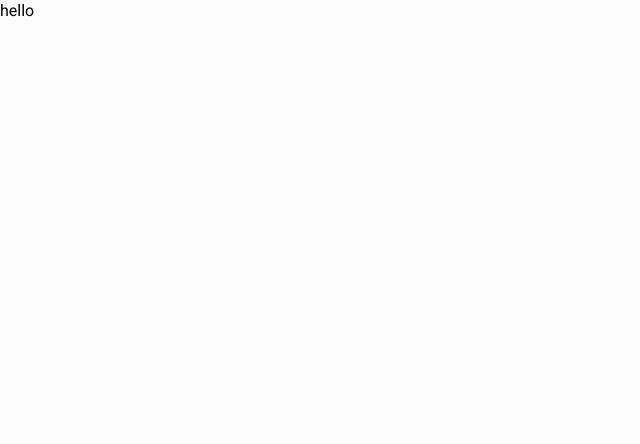
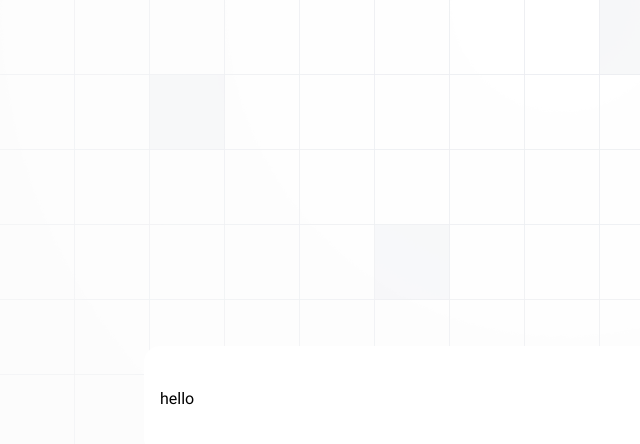
Before and after one commit to Sabamoradi/geo-app, a React (Create React App) app: page /home in a window 1280 px wide. Shown: the top 444 px of the page, without its empty margins (0-640 px from the left). Built offline with nearby package versions, Linux system fonts and the light colour scheme.

Commit message:
style of home page

```diff
--- /dev/null
+++ b/src/domains/Home/StyledHome.tsx
@@ -0,0 +1,25 @@
+import styled from "styled-components";
+import { colors } from "../../styles/constants";
+import { toRem } from "../../styles/functions";
+
+const backgroundImage = require("../../assets/img/Backgroundpattern.png");
+
+const HomeContainer = styled.div`
+  width: 100vw;
+  height: 100vh;
+  background-image: url(${backgroundImage});
+  background-size: contain;
+  background-repeat: repeat;
+  display: flex;
+  align-items: center;
+  justify-content: center;
+`;
+
+const HomeBox = styled.div`
+  background-color: ${colors.white};
+  box-shadow: ${toRem(16)} ${toRem(16)} ${toRem(16)} ${toRem(16)}-5px 9px 23px 0px ${colors.grayCf};
+  border-radius: ${toRem(16)};
+  padding: ${toRem(42)} ${toRem(16)};
+  width: 75%;
+`;
+export { HomeContainer, HomeBox };
--- a/src/domains/Home/index.tsx
+++ b/src/domains/Home/index.tsx
@@ -1,5 +1,11 @@
+import { HomeBox, HomeContainer } from "./StyledHome";
+
 const Home = () => {
-  return <>hello</>;
+  return (
+    <HomeContainer>
+      <HomeBox>hello</HomeBox>
+    </HomeContainer>
+  );
 };
 
 export default Home;
--- a/src/styles/constants.ts
+++ b/src/styles/constants.ts
@@ -1,5 +1,6 @@
 export const colors = {
   grayEA: "#EAECF0",
+  grayCf:"#cfcfcfcc",
   white: "#fff",
   black: "#000",
   grayFA:"#FAFAFA",
```
Also changed, not shown: src/domains/Home/StyledSecond.tsx (deleted, +0 -34 lines), src/assets/img/Backgroundpattern.png (added).
